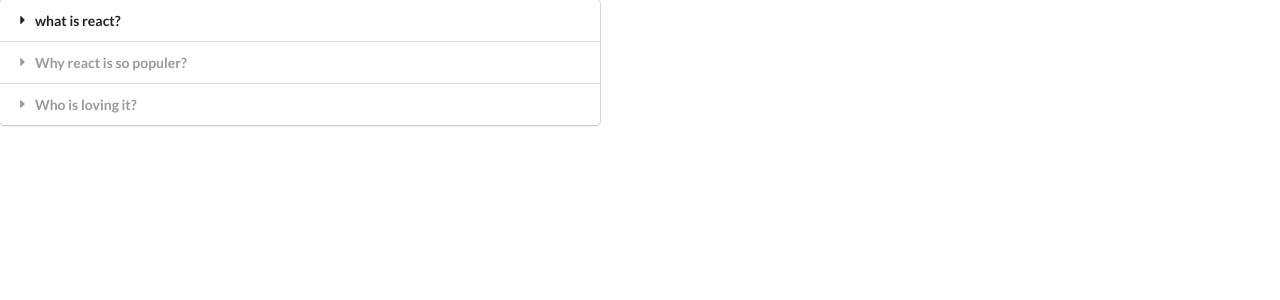
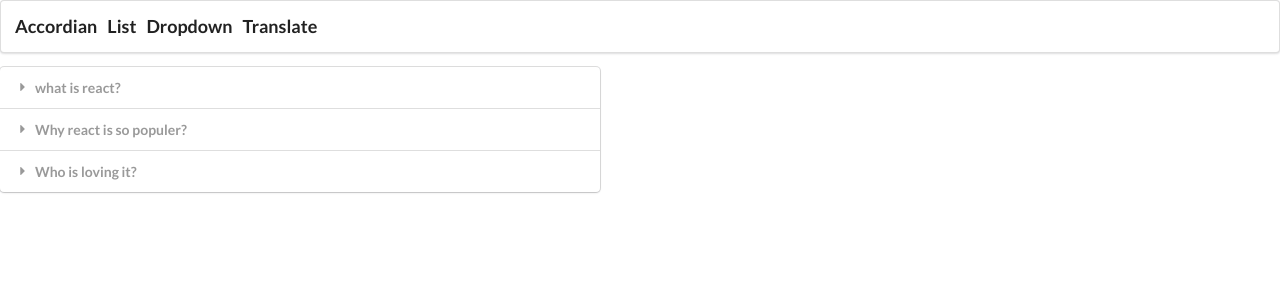
Before and after one commit to sunilkhuwal/widgets, a React (Create React App) app: page / in a window 1280 px wide. Shown: the top 300 px of the page. Built offline with nearby package versions, Linux system fonts and the light colour scheme.

Commit message:
Added navigation with use of windows.location.pathname and other similar stuffs

```diff
--- a/src/App.js
+++ b/src/App.js
@@ -5,6 +5,7 @@
 import Dropdown from "./components/Dropdown";
 import Translate from "./components/Translate";
 import Route from "./components/Route";
+import Header from './components/Header';
 
 const items = [
   {
@@ -48,6 +49,7 @@
   const [selected, setSelected] = useState(options[0]);
   return (
     <div>
+      <Header />
       <Route path="/">
         <Accordion items={items} />
       </Route>
--- /dev/null
+++ b/src/components/Header.js
@@ -0,0 +1,23 @@
+import React from "react";
+import Link from "./Link";
+
+const Header = () => {
+  return (
+    <div className="ui segment">
+      <Link href="/" className="ui header ">
+        Accordian
+      </Link>
+      <Link href="/list" className="ui header ">
+        List
+      </Link>
+      <Link href="/dropdown" className="ui header ">
+        Dropdown
+      </Link>
+      <Link href="/translate" className="ui header ">
+        Translate
+      </Link>
+    </div>
+  );
+};
+
+export default Header;
--- /dev/null
+++ b/src/components/Link.js
@@ -0,0 +1,21 @@
+import React from "react";
+
+const Link = ({ href, className, children }) => {
+  const onClick = (event) => {
+    if (event.ctrlKey || event.metaKey) return;
+
+    event.preventDefault();
+    window.history.pushState({}, "", href);
+
+    const navEvent = new PopStateEvent("popstate");
+    window.dispatchEvent(navEvent);
+  };
+
+  return (
+    <a onClick={onClick} href={href} className={className} style={{paddingRight : 10}}>
+      {children}
+    </a>
+  );
+};
+
+export default Link;
--- a/src/components/Route.js
+++ b/src/components/Route.js
@@ -1,5 +1,19 @@
+import { useEffect, useState } from "react";
+
 const Route = ({ path, children }) => {
-  return window.location.pathname === path ? children : null;
+    const [location, setLocation] = useState(window.location.pathname);
+  useEffect(() => {
+    const onLocationChange = () => {
+        setLocation(window.location.pathname);
+    };
+    window.addEventListener("popstate", onLocationChange);
+
+    return () => {
+      window.removeEventListener("popstate", onLocationChange);
+    };
+  }, []);
+
+  return location === path ? children : null;
 };
 
 export default Route;
```
